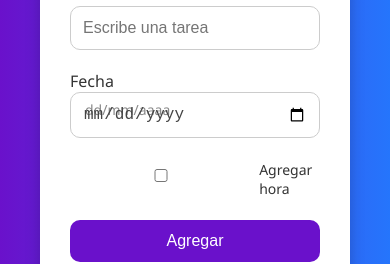
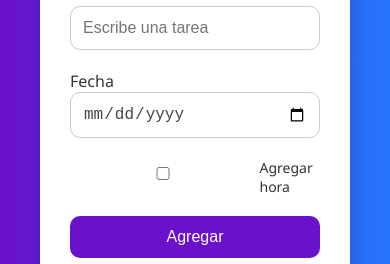
Before and after one commit to SantiagoFort/TaskMate, a React (Create React App) app: page / in a window 390 px wide. Shown: the part 448-712 px from the top of the page. Built offline with nearby package versions, Linux system fonts and the light colour scheme.

Commit message:
Fix visual de fecha en iPhone y mejora campo hora 3

```diff
--- a/src/App.css
+++ b/src/App.css
@@ -114,13 +114,14 @@ input[type="date"] {
 
 .checkbox-row {
   display: flex;
-  justify-content: center;
   align-items: center;
   gap: 8px;
-  width: 100%;
-  margin: 12px 0;
+  margin-top: 10px;
+  margin-bottom: 10px;
   font-size: 14px;
+  padding-left: 4px;
 }
+
 
 input[type="date"]::-webkit-datetime-edit {
   color: #444;
--- a/src/App.js
+++ b/src/App.js
@@ -83,7 +83,10 @@ function App() {
           required
           placeholder="dd/mm/aaaa"
         />
-        {!fecha && <span className="fecha-placeholder">dd/mm/aaaa</span>}
+        {!fecha && /iPhone|iPad|iPod/i.test(navigator.userAgent) && (
+          <span className="fecha-placeholder">dd/mm/aaaa</span>
+        )}
+
       </div>
 
 
```
